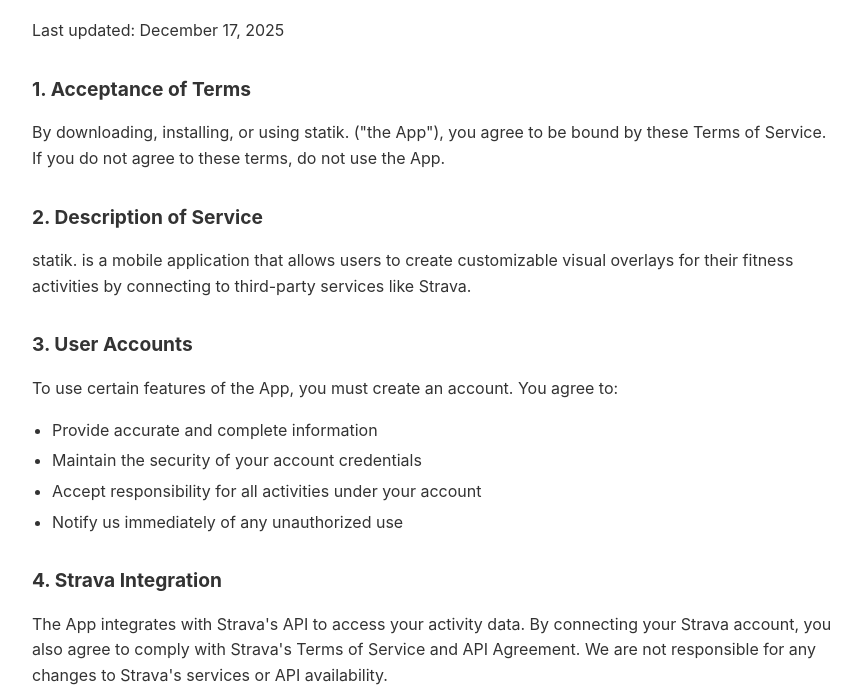
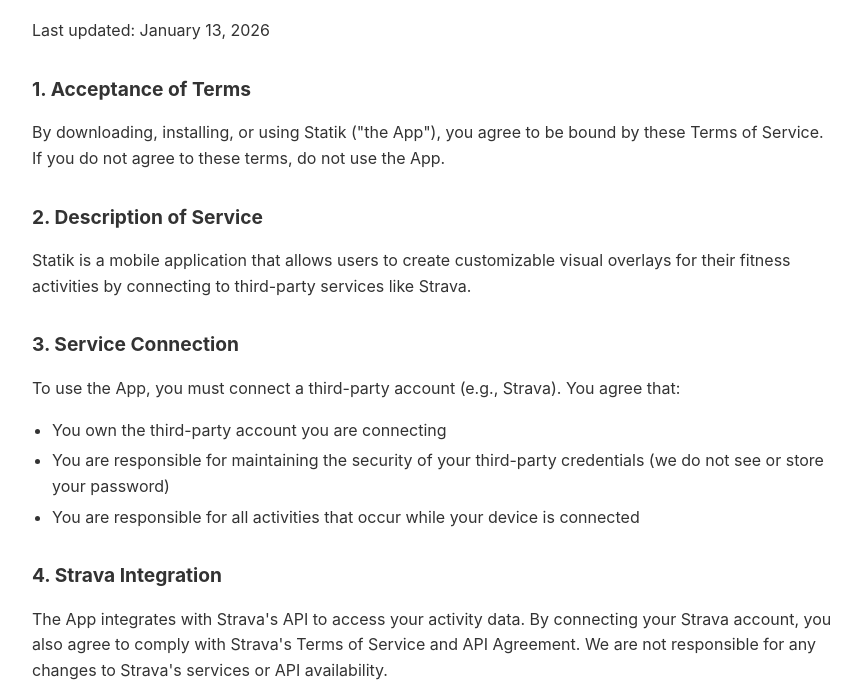
Before and after one commit to arlsusu22/statik-landing, a website: page terms.html in a window 1280 px wide. Shown: the part 107-800 px from the top of the page, without its empty margins (208-1069 px from the left). Drawn offline with Linux system fonts and the light colour scheme.

Commit message:
Update terms of service and fix formatting issues

```diff
--- a/terms.html
+++ b/terms.html
@@ -12,26 +12,26 @@
         ul { padding-left: 20px; }
         li { margin-bottom: 5px; }
         .footer { margin-top: 50px; font-size: 0.9em; color: #666; border-top: 1px solid #eee; padding-top: 20px; }
+        a { color: #007aff; text-decoration: none; }
     </style>
 </head>
 <body>
 
     <h1>Terms of Service</h1>
-    <p>Last updated: December 17, 2025</p>
+    <p>Last updated: January 13, 2026</p>
 
     <h2>1. Acceptance of Terms</h2>
-    <p>By downloading, installing, or using statik. ("the App"), you agree to be bound by these Terms of Service. If you do not agree to these terms, do not use the App.</p>
+    <p>By downloading, installing, or using Statik ("the App"), you agree to be bound by these Terms of Service. If you do not agree to these terms, do not use the App.</p>
 
     <h2>2. Description of Service</h2>
-    <p>statik. is a mobile application that allows users to create customizable visual overlays for their fitness activities by connecting to third-party services like Strava.</p>
+    <p>Statik is a mobile application that allows users to create customizable visual overlays for their fitness activities by connecting to third-party services like Strava.</p>
 
-    <h2>3. User Accounts</h2>
-    <p>To use certain features of the App, you must create an account. You agree to:</p>
+    <h2>3. Service Connection</h2>
+    <p>To use the App, you must connect a third-party account (e.g., Strava). You agree that:</p>
     <ul>
-        <li>Provide accurate and complete information</li>
-        <li>Maintain the security of your account credentials</li>
-        <li>Accept responsibility for all activities under your account</li>
-        <li>Notify us immediately of any unauthorized use</li>
+        <li>You own the third-party account you are connecting</li>
+        <li>You are responsible for maintaining the security of your third-party credentials (we do not see or store your password)</li>
+        <li>You are responsible for all activities that occur while your device is connected</li>
     </ul>
 
     <h2>4. Strava Integration</h2>
@@ -76,7 +76,7 @@
     <p>We may update these Terms at any time. Continued use of the App after changes constitutes acceptance of the new Terms. We will notify users of significant changes.</p>
 
     <h2>12. Termination</h2>
-    <p>We reserve the right to terminate or suspend your account at any time for violation of these Terms. You may delete your account at any time from the Settings page.</p>
+    <p>We reserve the right to terminate or suspend access to the App at any time for violation of these Terms. Since the App does not create a proprietary user account, you may disconnect the service at any time by revoking access in your Strava settings or uninstalling the App.</p>
 
     <h2>13. Contact</h2>
     <p>For questions about these Terms, contact us at: <a href="mailto:support@appstatik.com">support@appstatik.com</a></p>
```
